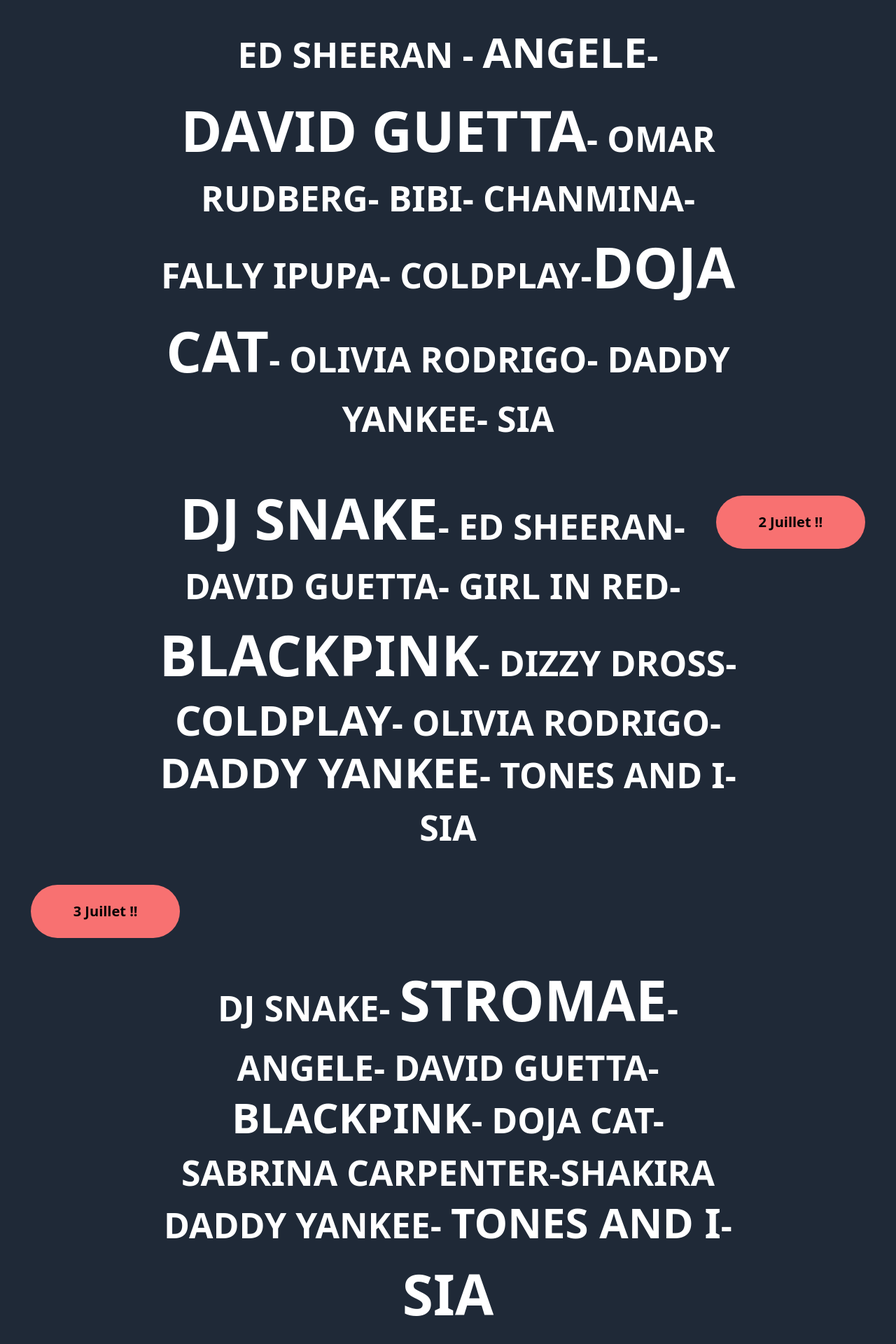
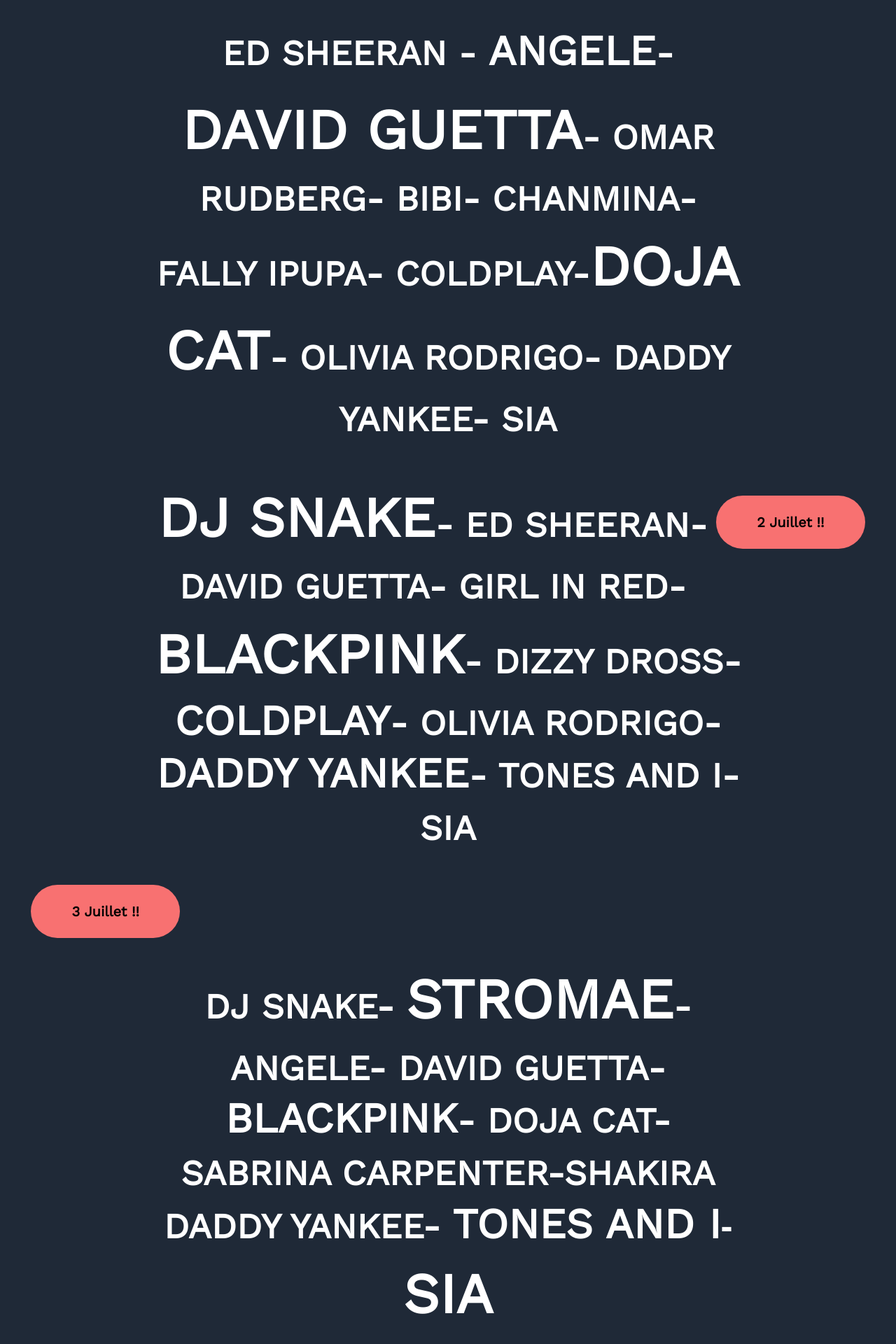
Before and after one commit to ChamberlinMorgane/SAE203, a Vue app: page /programmation in a window 1280 px wide. Shown: the part 620-2540 px from the top of the page at 70% size. Built offline with nearby package versions, Linux system fonts and the light colour scheme.

Commit message:
header responsive

```diff
--- a/src/App.vue
+++ b/src/App.vue
@@ -1,6 +1,7 @@
 <template>
   <header>
-    <Header />
+    <Headermobile class="lg:hidden" />
+    <Header class="hidden lg:flex" />
   </header>
 
   <RouterView />
@@ -94,8 +95,9 @@
 import IconLogo from "./components/icons/IconLogo.vue";
 import { FilmIcon } from "@heroicons/vue/outline";
 import Header from "./components/Header.vue";
+import Headermobile from "./components/Headermobile.vue";
 
 export default {
-  components: { IconLogo, FilmIcon, Header },
+  components: { IconLogo, FilmIcon, Headermobile, Header },
 };
 </script>
--- a/src/components/Bouton.vue
+++ b/src/components/Bouton.vue
@@ -1,6 +1,6 @@
 <template>
   <div class="w-6/6 relative my-7 flex items-start justify-center gap-7 overflow-hidden rounded-[48px] bg-red-400 px-10 py-6">
-    <p class="w-1/3 flex-grow text-center text-xl font-bold text-black">{{ nom }}</p>
+    <p class="w-1/3 flex-grow text-center font-work-sans text-xl font-extrabold text-black">{{ nom }}</p>
   </div>
 </template>
 
--- /dev/null
+++ b/src/components/Headermobile.vue
@@ -0,0 +1,49 @@
+<template>
+  <header class="sticky top-0 z-50 flex h-16 w-screen items-center">
+    <MenuAlt1Icon class="absolute right-4 h-8 w-8" @click="MenuOpen = !MenuOpen" v-if="!MenuOpen" />
+    <XIcon class="absolute right-4 z-50 h-8 w-8" @click="MenuOpen = !MenuOpen" v-if="MenuOpen" />
+    <LogoHeader class="mr-auto h-11 w-auto" />
+    <nav
+      class="absolute left-0 top-0 bottom-0 right-0 h-screen -translate-x-full bg-blue-300 opacity-0"
+      :class="MenuOpen && 'translate-x-0 opacity-100'"
+    >
+      <ul class="flex h-full flex-col items-center justify-center gap-14 text-left text-3xl font-bold">
+        <li>
+          <RouterLink to="/" @click="MenuOpen = !MenuOpen">Electro Bancal</RouterLink>
+        </li>
+        <li>
+          <RouterLink to="/Programmation" @click="MenuOpen = !MenuOpen">Programmation</RouterLink>
+        </li>
+        <li>
+          <RouterLink to="/Festival" @click="MenuOpen = !MenuOpen">Festival</RouterLink>
+        </li>
+        <li>
+          <RouterLink to="/Concert" @click="MenuOpen = !MenuOpen">Concert</RouterLink>
+        </li>
+        <li>
+          <RouterLink to="/Artistes" @click="MenuOpen = !MenuOpen">Artistes</RouterLink>
+        </li>
+        <li>
+          <RouterLink to="/ArtisteSeul" @click="MenuOpen = !MenuOpen">Martin Garrix</RouterLink>
+        </li>
+        <li>
+          <RouterLink to="/Contact" @click="MenuOpen = !MenuOpen">Contact</RouterLink>
+        </li>
+      </ul>
+    </nav>
+  </header>
+</template>
+
+<script>
+import LogoHeader from "./icons/LogoHeader.vue";
+import { MenuAlt1Icon, XIcon } from "@heroicons/vue/outline";
+
+export default {
+  data() {
+    return {
+      MenuOpen: false,
+    };
+  },
+  components: { LogoHeader, MenuAlt1Icon, XIcon },
+};
+</script>
--- a/src/router/index.js
+++ b/src/router/index.js
@@ -7,6 +7,7 @@
 import ContactView from '../views/ContactView.vue'
 import MentionlegalesView from '../views/MentionlegalesView.vue'
 import ArtisteView from '../views/ArtisteView.vue'
+
 
 const router = createRouter({
   history: createWebHistory(import.meta.env.BASE_URL),
--- a/src/views/ArtistesView.vue
+++ b/src/views/ArtistesView.vue
@@ -5,7 +5,7 @@
       <div class="flex items-center justify-between py-8">
         <div class="h-1 w-1/3 bg-white"></div>
         <div class="flex w-1/3 justify-around">
-          <h2 class="font-staatliches text-3xl">ARTISTES</h2>
+          <h2 class="text-3xl">ARTISTES</h2>
         </div>
         <div class="h-1 w-1/3 bg-white"></div>
       </div>
--- a/src/views/ProgrammationView.vue
+++ b/src/views/ProgrammationView.vue
@@ -10,47 +10,50 @@
     </div>
     <div class="h-1 w-full bg-white"></div>
   </div>
-  <p class="m-auto mt-20 w-2/3 justify-center text-center text-3xl">
+  <p class="m-auto mt-20 w-2/3 justify-center text-center font-work-sans text-3xl font-bold">
     DES ARTISTES DU MONDE ENTIER SERONT PRÉSENT A CE FESTIVAL. VENEZ VOIR VOS ARTISTES PREFERES DE PARTOUT DANS LE MONDE DANS UN SEUL
     FESTIVAL
   </p>
   <Bouton nom="1 Juillet !!" class="ml-11 flex w-1/6 justify-start text-5xl font-extrabold" />
-  <p class="m-auto mb-11 w-2/3 justify-center text-center font-bold text-white">
-    <span class="h-[298.54px] w-[1155.3px] text-center text-[50px] font-bold text-white">ED SHEERAN - </span
-    ><span class="h-[298.54px] w-[1155.3px] text-center text-6xl font-bold text-white">ANGELE</span
-    ><span class="h-[298.54px] w-[1155.3px] text-center text-[50px] font-bold text-white">-</span
-    ><span class="h-[298.54px] w-[1155.3px] text-center text-[80px] font-bold text-white"> </span><br /><span
-      class="h-[298.54px] w-[1155.3px] text-center text-[80px] font-bold text-white"
+  <p class="m-auto mb-11 w-2/3 justify-center text-center font-work-sans font-bold text-white">
+    <span class="h-[298.54px] w-[1155.3px] text-center font-work-sans text-[50px] font-bold text-white">ED SHEERAN - </span
+    ><span class="h-[298.54px] w-[1155.3px] text-center font-work-sans text-6xl font-bold text-white">ANGELE</span
+    ><span class="h-[298.54px] w-[1155.3px] text-center font-work-sans text-[50px] font-bold text-white">-</span
+    ><span class="h-[298.54px] w-[1155.3px] text-center font-work-sans text-[80px] font-bold text-white"> </span><br /><span
+      class="h-[298.54px] w-[1155.3px] text-center font-work-sans text-[80px] font-bold text-white"
       >DAVID GUETTA</span
-    ><span class="h-[298.54px] w-[1155.3px] text-center text-[50px] font-bold text-white"
+    ><span class="h-[298.54px] w-[1155.3px] text-center font-work-sans text-[50px] font-bold text-white"
       >- OMAR RUDBERG- BIBI- CHANMINA- FALLY IPUPA- COLDPLAY-</span
-    ><span class="h-[298.54px] w-[1155.3px] text-center text-[80px] font-bold text-white">DOJA CAT</span
-    ><span class="h-[298.54px] w-[1155.3px] text-center text-[50px] font-bold text-white">- OLIVIA RODRIGO- DADDY YANKEE- SIA</span>
+    ><span class="h-[298.54px] w-[1155.3px] text-center font-work-sans text-[80px] font-bold text-white">DOJA CAT</span
+    ><span class="h-[298.54px] w-[1155.3px] text-center font-work-sans text-[50px] font-bold text-white"
+      >- OLIVIA RODRIGO- DADDY YANKEE- SIA</span
+    >
   </p>
 
   <Bouton nom="2 Juillet !!" class="float-right mr-11 flex w-1/6 bg-indigo-400 text-5xl font-extrabold" />
   <p class="m-auto mb-11 w-2/3 justify-center text-center font-bold text-white">
-    <span class="h-[296px] w-[1149.51px] text-center text-[80px] font-bold text-white">DJ SNAKE</span
-    ><span class="h-[296px] w-[1149.51px] text-center text-[50px] font-bold text-white">- ED SHEERAN- DAVID GUETTA- GIRL IN RED- </span
-    ><span class="h-[296px] w-[1149.51px] text-center text-[80px] font-bold text-white">BLACKPINK</span
-    ><span class="h-[296px] w-[1149.51px] text-center text-[50px] font-bold text-white">- DIZZY DROSS-</span
-    ><span class="h-[296px] w-[1149.51px] text-center text-6xl font-bold text-white"> COLDPLAY</span
-    ><span class="h-[296px] w-[1149.51px] text-center text-[50px] font-bold text-white">- OLIVIA RODRIGO- </span
-    ><span class="h-[296px] w-[1149.51px] text-center text-6xl font-bold text-white">DADDY YANKEE</span
-    ><span class="h-[296px] w-[1149.51px] text-center text-[50px] font-bold text-white">- TONES AND I- SIA</span>
+    <span class="h-[296px] w-[1149.51px] text-center font-work-sans text-[80px] font-bold text-white">DJ SNAKE</span
+    ><span class="h-[296px] w-[1149.51px] text-center font-work-sans text-[50px] font-bold text-white"
+      >- ED SHEERAN- DAVID GUETTA- GIRL IN RED- </span
+    ><span class="h-[296px] w-[1149.51px] text-center font-work-sans text-[80px] font-bold text-white">BLACKPINK</span
+    ><span class="h-[296px] w-[1149.51px] text-center font-work-sans text-[50px] font-bold text-white">- DIZZY DROSS-</span
+    ><span class="h-[296px] w-[1149.51px] text-center font-work-sans text-6xl font-bold text-white"> COLDPLAY</span
+    ><span class="h-[296px] w-[1149.51px] text-center font-work-sans text-[50px] font-bold text-white">- OLIVIA RODRIGO- </span
+    ><span class="h-[296px] w-[1149.51px] text-center font-work-sans text-6xl font-bold text-white">DADDY YANKEE</span
+    ><span class="h-[296px] w-[1149.51px] text-center font-work-sans text-[50px] font-bold text-white">- TONES AND I- SIA</span>
   </p>
 
   <Bouton nom="3 Juillet !!" class="ml-11 flex w-1/6 justify-end bg-pink-400 text-5xl font-extrabold" />
   <p class="m-auto mb-11 w-2/3 justify-center text-center font-bold text-white">
-    <span class="h-[296px] w-[1141.78px] text-center text-[50px] font-bold text-white">DJ SNAKE- </span
-    ><span class="h-[296px] w-[1141.78px] text-center text-[80px] font-bold text-white">STROMAE</span
-    ><span class="h-[296px] w-[1141.78px] text-center text-[50px] font-bold text-white">- ANGELE- DAVID GUETTA- </span
-    ><span class="h-[296px] w-[1141.78px] text-center text-6xl font-bold text-white">BLACKPINK</span
-    ><span class="h-[296px] w-[1141.78px] text-center text-[50px] font-bold text-white"
+    <span class="h-[296px] w-[1141.78px] text-center font-work-sans text-[50px] font-bold text-white">DJ SNAKE- </span
+    ><span class="h-[296px] w-[1141.78px] text-center font-work-sans text-[80px] font-bold text-white">STROMAE</span
+    ><span class="h-[296px] w-[1141.78px] text-center font-work-sans text-[50px] font-bold text-white">- ANGELE- DAVID GUETTA- </span
+    ><span class="h-[296px] w-[1141.78px] text-center font-work-sans text-6xl font-bold text-white">BLACKPINK</span
+    ><span class="h-[296px] w-[1141.78px] text-center font-work-sans text-[50px] font-bold text-white"
       >- DOJA CAT- SABRINA CARPENTER-SHAKIRA DADDY YANKEE- </span
-    ><span class="h-[296px] w-[1141.78px] text-center text-6xl font-bold text-white">TONES AND I</span
+    ><span class="h-[296px] w-[1141.78px] text-center font-work-sans text-6xl font-bold text-white">TONES AND I</span
     ><span class="h-[296px] w-[1141.78px] text-center text-[50px] font-bold text-white">- </span
-    ><span class="h-[296px] w-[1141.78px] text-center text-[80px] font-bold text-white">SIA</span>
+    ><span class="h-[296px] w-[1141.78px] text-center font-work-sans text-[80px] font-bold text-white">SIA</span>
   </p>
 
   <Bouton
```
Also changed, not shown: src/views/FestivalView.vue (+45 -6 lines), src/views/GuidedestyleView.vue (added, +86 -0 lines).
